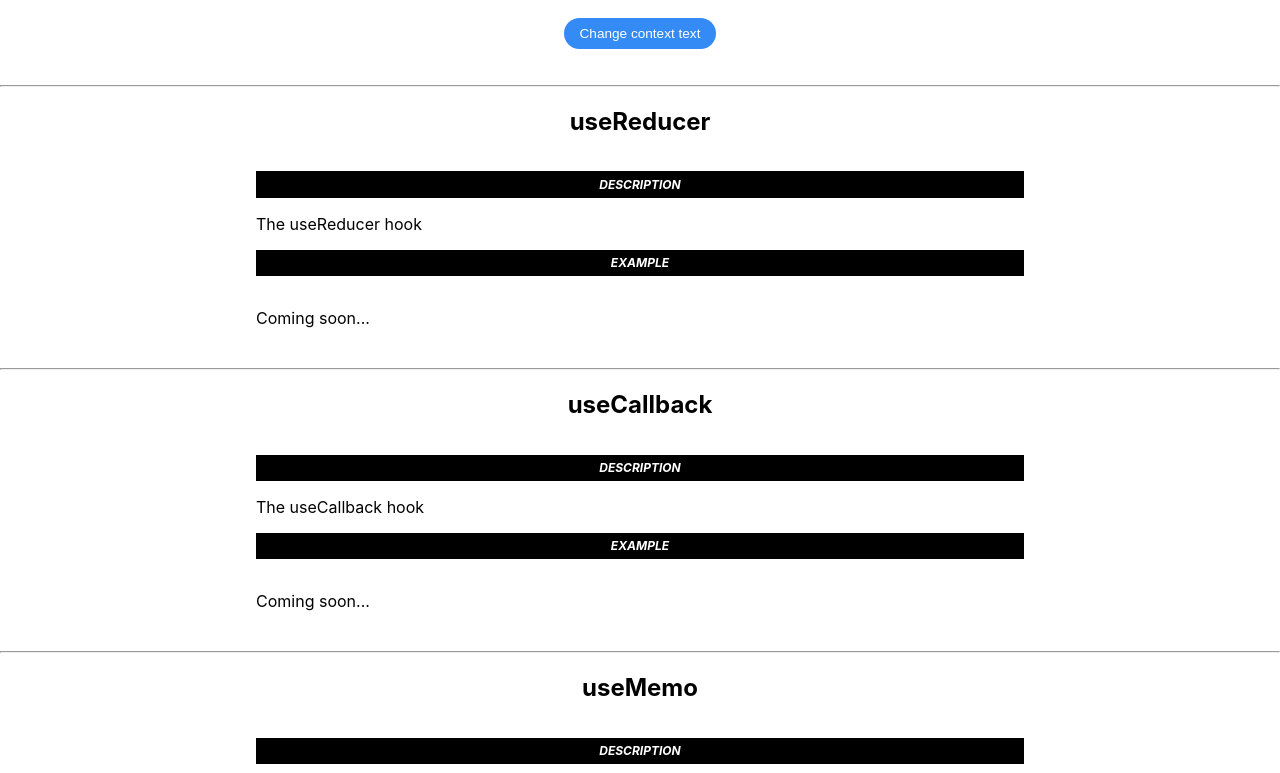
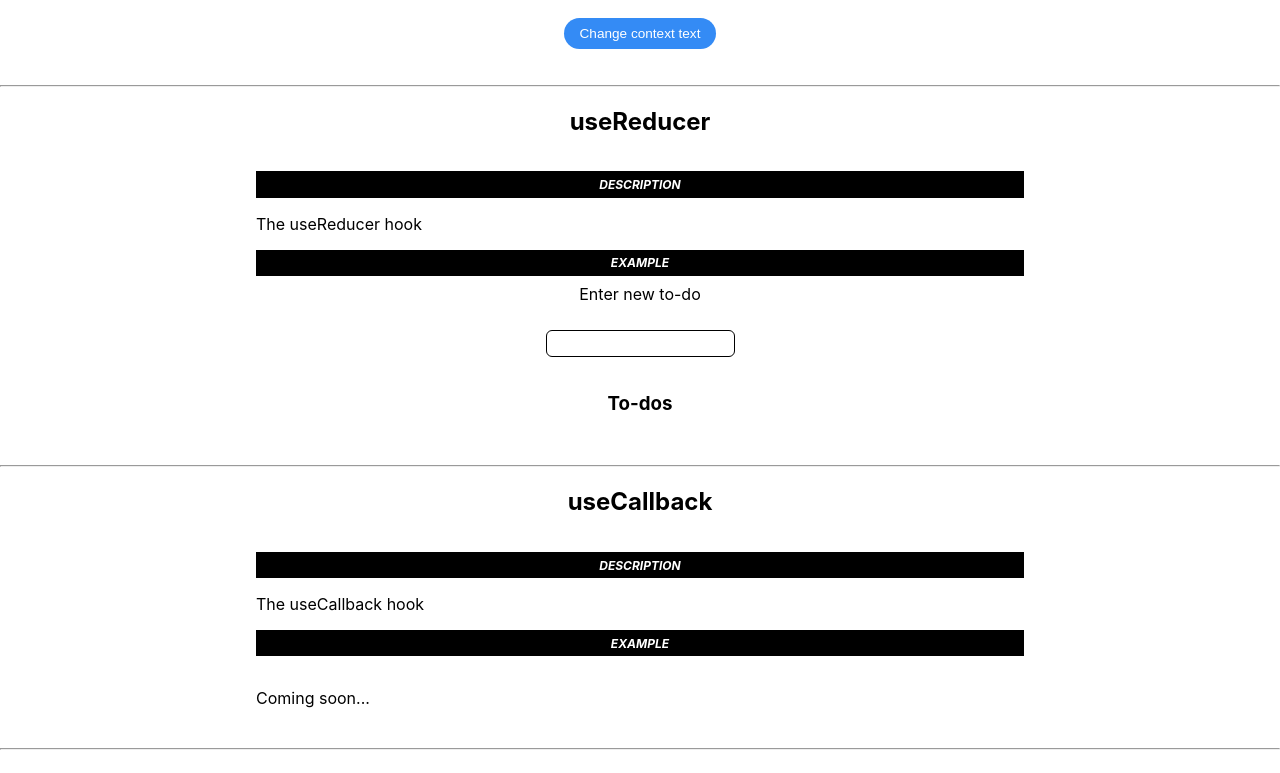
Before and after one commit to timmybytes/hooks, a React (Create React App) app: page / in a window 1280 px wide. Shown: the part 2045-2818 px from the top of the page. Built offline with nearby package versions, Linux system fonts and the light colour scheme.

Commit message:
chore: Add initial useReducer functionality --WIP

```diff
--- a/package.json
+++ b/package.json
@@ -34,5 +34,8 @@
       "last 1 firefox version",
       "last 1 safari version"
     ]
+  },
+  "devDependencies": {
+    "sass": "^1.34.0"
   }
 }
--- a/src/App.js
+++ b/src/App.js
@@ -1,4 +1,4 @@
-import './App.css';
+import './App.scss';
 import UseStateComponent from './components/useState';
 import UseEffectComponent from './components/useEffect';
 import UseRefComponent from './components/useRef';
--- a/src/App.css
+++ b/src/App.scss
@@ -1,68 +1,34 @@
-.App {
+/* HEADER */
+.header {
   text-align: center;
-}
-
-.App-logo {
-  height: 40vmin;
-  pointer-events: none;
-}
-
-@media (prefers-reduced-motion: no-preference) {
-  .App-logo {
-    animation: App-logo-spin infinite 20s linear;
-  }
-}
-
-.App-header {
-  background-color: #282c34;
-  min-height: 100vh;
-  display: flex;
-  flex-direction: column;
-  align-items: center;
-  justify-content: center;
-  font-size: calc(10px + 2vmin);
-  color: white;
-}
-
-.App-link {
-  color: #61dafb;
-}
-
-@keyframes App-logo-spin {
-  from {
-    transform: rotate(0deg);
-  }
-  to {
-    transform: rotate(360deg);
-  }
-}
-/* HEADER */
-.header button {
+  & button {
     display: flex;
     justify-content: center;
     align-items: center;
     width: 200px;
     margin: 0 auto;
     gap: 10px;
-}
-
-.header button a {
+    & a {
       color: white;
       text-decoration: none;
       font-weight: 900;
       text-transform: uppercase;
       font-size: 1rem;
     }
+  }
+}
 
 /* HOOK INFO */
+.hook-header {
+  text-align: center;
+}
+
 .hook-container {
-  /* display: flex; */
   max-width: 800px;
   width: 100%;
   display: grid;
   grid-template-columns: 1fr;
   grid-template-areas: 'description examples';
-  /* gap: 1rem; */
   justify-content: center;
   justify-self: center;
   align-items: stretch;
@@ -110,6 +76,15 @@
   background: #000;
   color: #fff;
   text-align: center;
+}
+
+/* EXAMPLE - General */
+.example {
+  display: flex;
+  flex-direction: column;
+  align-items: center;
+  justify-content: space-between;
+  width: 100%;
 }
 
 /* UseStateComponent */
@@ -200,3 +175,57 @@ button {
   border: 1px solid black;
   padding: 5px;
 }
+
+.use-reducer__form {
+  display: flex;
+  justify-content: space-between;
+  width: 100%;
+  gap: 10px;
+  align-items: center;
+  flex-direction: column;
+  &-input {
+    border-radius: 6px;
+    margin: 1rem auto;
+    outline: none;
+    border: 1px solid black;
+    padding: 5px;
+  }
+}
+
+.use-reducer__todos {
+  display: flex;
+  flex-direction: column;
+  justify-content: center;
+  align-items: center;
+  .use-reducer__todos-grid {
+    display: grid;
+    grid-template-columns: auto auto;
+    width: 100%;
+    gap: 1rem;
+  }
+}
+
+.use-reducer__todo {
+  align-items: center;
+  border-radius: 6px;
+  border: 1px solid #000;
+  display: flex;
+  gap: 10px;
+  justify-content: space-between;
+  padding: 1rem;
+  &-header {
+    color: rgb(0, 0, 0);
+    background: rgba(0, 0, 0, 0) none repeat scroll 0% 0%;
+    font-weight: 900;
+    padding: 0px;
+    margin: 0px;
+    font-size: 0.85em;
+    font-style: italic;
+    text-transform: uppercase;
+    text-align: left;
+  }
+  &-body {
+    padding: 0;
+    margin: 0;
+  }
+}
--- a/src/components/Header.js
+++ b/src/components/Header.js
@@ -16,11 +16,11 @@ const Header = () => {
             xmlns='http://www.w3.org/2000/svg'
             width='24'
             height='24'
-            shape-rendering='geometricPrecision'
-            text-rendering='geometricPrecision'
-            image-rendering='optimizeQuality'
-            fill-rule='evenodd'
-            clip-rule='evenodd'
+            shapeRendering='geometricPrecision'
+            textRendering='geometricPrecision'
+            imageRendering='optimizeQuality'
+            fillRule='evenodd'
+            clipRule='evenodd'
             fill='white'
             viewBox='0 0 640 640'>
             <path d='M319.988 7.973C143.293 7.973 0 151.242 0 327.96c0 141.392 91.678 261.298 218.826 303.63 16.004 2.964 21.886-6.957 21.886-15.414 0-7.63-.319-32.835-.449-59.552-89.032 19.359-107.8-37.772-107.8-37.772-14.552-36.993-35.529-46.831-35.529-46.831-29.032-19.879 2.209-19.442 2.209-19.442 32.126 2.245 49.04 32.954 49.04 32.954 28.56 48.922 74.883 34.76 93.131 26.598 2.882-20.681 11.15-34.807 20.315-42.803-71.08-8.067-145.797-35.516-145.797-158.14 0-34.926 12.52-63.485 32.965-85.88-3.33-8.078-14.291-40.606 3.083-84.674 0 0 26.87-8.61 88.029 32.8 25.512-7.075 52.878-10.642 80.056-10.76 27.2.118 54.614 3.673 80.162 10.76 61.076-41.386 87.922-32.8 87.922-32.8 17.398 44.08 6.485 76.631 3.154 84.675 20.516 22.394 32.93 50.953 32.93 85.879 0 122.907-74.883 149.93-146.117 157.856 11.481 9.921 21.733 29.398 21.733 59.233 0 42.792-.366 77.28-.366 87.804 0 8.516 5.764 18.473 21.992 15.354 127.076-42.354 218.637-162.274 218.637-303.582 0-176.695-143.269-319.988-320-319.988l-.023.107z' />
--- a/src/components/HookInfo.js
+++ b/src/components/HookInfo.js
@@ -3,7 +3,7 @@ import React from 'react';
 export default function HookInfo({ name, description, children }) {
   return (
     <section>
-      <h2>{name}</h2>
+      <h2 className='hook-header'>{name}</h2>
       <div className='hook-container'>
         <div className='column'>
           <p className='column-label'>Description</p>
--- a/src/components/useReducer.js
+++ b/src/components/useReducer.js
@@ -1,7 +1,67 @@
+import { useReducer, useState } from 'react';
 import HookInfo from './HookInfo';
 
+// Pure function outside component
+function reducer(state, action) {
+  // Don't mutate state; return new state value
+  // reducer(count,)
+  console.log('state', state);
+  console.log('action', action);
+  switch (action.type) {
+    case 'ADD_TODO':
+      return {
+        todos: [...state.todos, { text: action.text, completed: false }],
+      };
+    case 'CLEAR_TODOS':
+      return {
+        todos: [],
+      };
+    default:
+      return state;
+  }
+}
+
 const UseReducerComponent = () => {
-  return <HookInfo name='useReducer'></HookInfo>;
+  const [{ todos }, dispatch] = useReducer(reducer, { todos: [] });
+  const [text, setText] = useState();
+
+  return (
+    <HookInfo name='useReducer'>
+      <div className='example'>
+        <form
+          className='use-reducer__form'
+          onSubmit={e => {
+            e.preventDefault();
+            dispatch({ type: 'ADD_TODO', text });
+            setText('');
+          }}>
+          <label htmlFor='todo-input'>Enter new to-do</label>
+          <input
+            className='use-reducer__form-input'
+            type='text'
+            name='todo-input'
+            id='todo-input'
+            value={text || ''}
+            onChange={e => setText(e.target.value)}
+          />
+        </form>
+        <div className='use-reducer__todos'>
+          <h3>To-dos</h3>
+          <div className='use-reducer__todos-grid'>
+            {todos.map((todo, idx) => {
+              let todoNum = idx + 1;
+              return (
+                <div className='use-reducer__todo' key={idx}>
+                  <h4 className='use-reducer__todo-header'>To-do #{todoNum}</h4>
+                  <p className='use-reducer__todo-body'>{todo.text}</p>
+                </div>
+              );
+            })}
+          </div>
+        </div>
+      </div>
+    </HookInfo>
+  );
 };
 
 export default UseReducerComponent;
--- a/src/index.js
+++ b/src/index.js
@@ -1,6 +1,6 @@
 import React from 'react';
 import ReactDOM from 'react-dom';
-import './index.css';
+import './index.scss';
 import App from './App';
 import reportWebVitals from './reportWebVitals';
 
--- a/src/index.css
+++ b/src/index.scss
@@ -29,10 +29,9 @@ button {
   padding: 0.5rem 1rem;
   transition: 0.1s;
   cursor: pointer;
+  &:hover {
+    background-color: #4a9cff;
+    box-shadow: 2px 2px 0 0 #206fcf;
+    transform: translate(-2px, -2px);
+  }
 }
-
-button:hover {
-  background-color: #4a9cff;
-  box-shadow: 2px 2px 0 0 #206fcf;
-  transform: translate(-2px, -2px);
-}
```
Also changed, not shown: 2 other files (tests, documents, lock files or other folders). Lines whose indentation alone changed are shown as unchanged.
